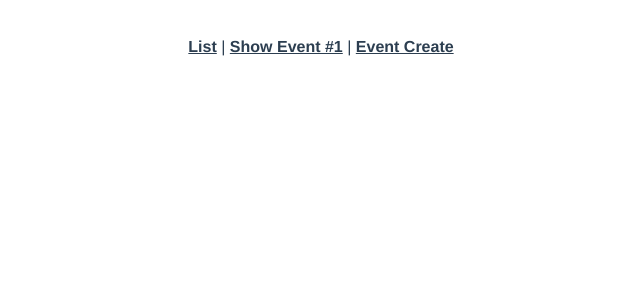
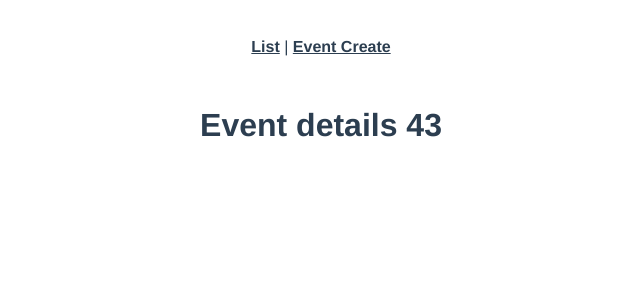
Before and after one commit to AndresForonda/vue-mastery-real-world-vue, a Vue app: page /event/43 in a window 1280 px wide. Shown: the top 300 px of the page, without its empty margins (319-959 px from the left). Built offline with nearby package versions, Linux system fonts and the light colour scheme.

Commit message:
Adding params to routes

```diff
--- a/src/App.vue
+++ b/src/App.vue
@@ -2,7 +2,6 @@
   <div id="app">
     <div id="nav">
       <router-link :to="{ name: 'event-list' }">List</router-link> |
-      <router-link :to="{ name: 'event-show' }">Show Event #1</router-link> |
       <router-link :to="{ name: 'event-create' }">Event Create</router-link>
     </div>
     <router-view />
--- a/src/router.js
+++ b/src/router.js
@@ -16,9 +16,10 @@ export default new Router({
       component: EventList
     },
     {
-      path: '/event',
+      path: '/event/:id',
       name: 'event-show',
-      component: EventShow
+      component: EventShow,
+      props: true
     },
     {
       path: '/event/create',
--- a/src/views/EventList.vue
+++ b/src/views/EventList.vue
@@ -1,5 +1,8 @@
 <template>
   <div>
     <h1>Events Listing</h1>
+    <router-link :to="{ name: 'event-show', params: { id: 43 } }">
+      Show Event
+    </router-link>
   </div>
 </template>
--- a/src/views/EventShow.vue
+++ b/src/views/EventShow.vue
@@ -1,5 +1,11 @@
 <template>
   <div>
-    <h1>Event details #1</h1>
+    <h1>Event details {{ id }}</h1>
   </div>
 </template>
+
+<script>
+export default {
+  props: ['id']
+}
+</script>
```
